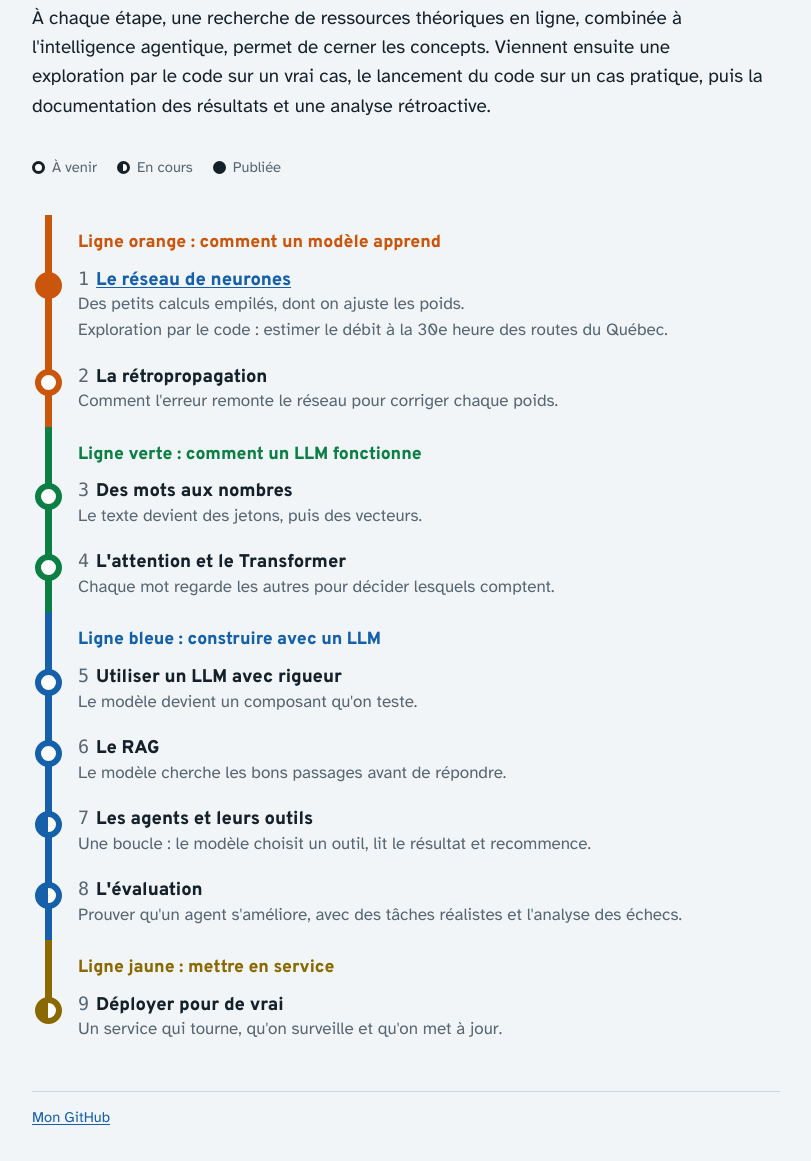
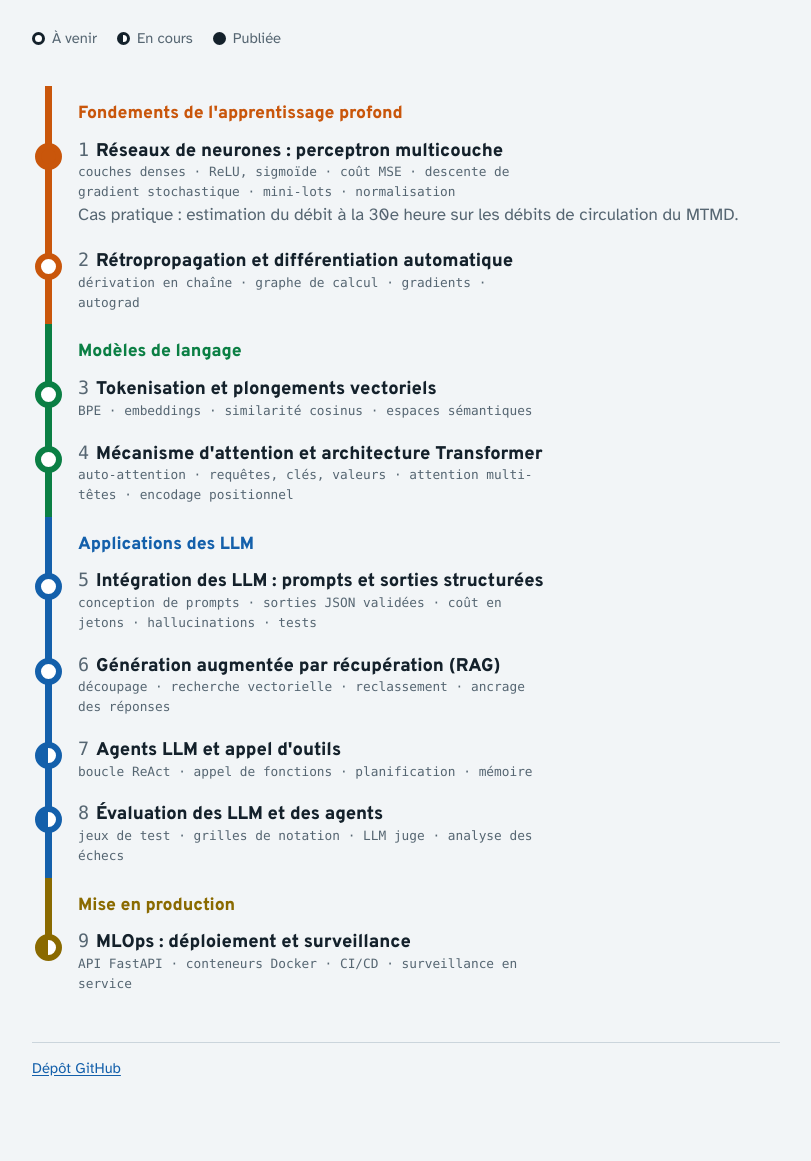
Before and after one commit to akrambouznad789-cyber/roadmap-ia, a plain HTML site: page docs/index.html in a window 1280 px wide. Shown: the part 143-1304 px from the top of the page, without its empty margins (234-1045 px from the left). After the commit the page ends 1279 px from the top, so only its background shows below. Drawn offline with Linux system fonts and the light colour scheme; a web font is replaced by a local one.

Commit message:
Carte technique, README par station, page d'exemple

```diff
--- a/docs/index.html
+++ b/docs/index.html
@@ -4,7 +4,7 @@
 <meta charset="utf-8">
 <meta name="viewport" content="width=device-width, initial-scale=1, viewport-fit=cover">
 <title>Parcours IA d'Akram Bouznad</title>
-<meta name="description" content="Mon apprentissage de l'IA en public, une station à la fois, des réseaux de neurones jusqu'aux agents.">
+<meta name="description" content="Feuille de route en intelligence artificielle : des réseaux de neurones aux agents LLM, avec des cas pratiques en transport.">
 <link rel="preconnect" href="https://fonts.googleapis.com">
 <link rel="preconnect" href="https://fonts.gstatic.com" crossorigin>
 <link rel="stylesheet" href="https://fonts.googleapis.com/css2?family=Atkinson+Hyperlegible:wght@400;700&family=Overpass:wght@800&family=Overpass+Mono:wght@500&display=swap">
@@ -13,9 +13,8 @@
 <body>
 <main class="page">
   <header>
-    <p class="surtitre">Apprendre en public</p>
+    <p class="surtitre">Feuille de route</p>
     <h1>Parcours IA</h1>
-    <p class="chapeau">À chaque étape, une recherche de ressources théoriques en ligne, combinée à l'intelligence agentique, permet de cerner les concepts. Viennent ensuite une exploration par le code sur un vrai cas, le lancement du code sur un cas pratique, puis la documentation des résultats et une analyse rétroactive.</p>
   </header>
 
   <div class="legende">
@@ -25,54 +24,54 @@
   </div>
 
   <ol class="plan">
-    <li class="nom-ligne ligne-orange"><h2>Ligne orange : comment un modèle apprend</h2></li>
+    <li class="nom-ligne ligne-orange"><h2>Fondements de l'apprentissage profond</h2></li>
     <li class="station ligne-orange publiee"><span class="point"></span>
-      <h3><span class="numero">1</span><a href="parcelles/01-reseau-neurones/index.html">Le réseau de neurones</a></h3>
-      <p>Des petits calculs empilés, dont on ajuste les poids.</p>
-      <p>Exploration par le code : estimer le débit à la 30e heure des routes du Québec.</p>
+      <h3><span class="numero">1</span>Réseaux de neurones : perceptron multicouche</h3>
+      <p class="notions">couches denses · ReLU, sigmoïde · coût MSE · descente de gradient stochastique · mini-lots · normalisation</p>
+      <p>Cas pratique : estimation du débit à la 30e heure sur les débits de circulation du MTMD.</p>
     </li>
     <li class="station ligne-orange"><span class="point"></span>
-      <h3><span class="numero">2</span>La rétropropagation</h3>
-      <p>Comment l'erreur remonte le réseau pour corriger chaque poids.</p>
+      <h3><span class="numero">2</span>Rétropropagation et différentiation automatique</h3>
+      <p class="notions">dérivation en chaîne · graphe de calcul · gradients · autograd</p>
     </li>
 
-    <li class="nom-ligne ligne-verte"><h2>Ligne verte : comment un LLM fonctionne</h2></li>
+    <li class="nom-ligne ligne-verte"><h2>Modèles de langage</h2></li>
     <li class="station ligne-verte"><span class="point"></span>
-      <h3><span class="numero">3</span>Des mots aux nombres</h3>
-      <p>Le texte devient des jetons, puis des vecteurs.</p>
+      <h3><span class="numero">3</span>Tokenisation et plongements vectoriels</h3>
+      <p class="notions">BPE · embeddings · similarité cosinus · espaces sémantiques</p>
     </li>
     <li class="station ligne-verte"><span class="point"></span>
-      <h3><span class="numero">4</span>L'attention et le Transformer</h3>
-      <p>Chaque mot regarde les autres pour décider lesquels comptent.</p>
+      <h3><span class="numero">4</span>Mécanisme d'attention et architecture Transformer</h3>
+      <p class="notions">auto-attention · requêtes, clés, valeurs · attention multi-têtes · encodage positionnel</p>
     </li>
 
-    <li class="nom-ligne ligne-bleue"><h2>Ligne bleue : construire avec un LLM</h2></li>
+    <li class="nom-ligne ligne-bleue"><h2>Applications des LLM</h2></li>
     <li class="station ligne-bleue"><span class="point"></span>
-      <h3><span class="numero">5</span>Utiliser un LLM avec rigueur</h3>
-      <p>Le modèle devient un composant qu'on teste.</p>
+      <h3><span class="numero">5</span>Intégration des LLM : prompts et sorties structurées</h3>
+      <p class="notions">conception de prompts · sorties JSON validées · coût en jetons · hallucinations · tests</p>
     </li>
     <li class="station ligne-bleue"><span class="point"></span>
-      <h3><span class="numero">6</span>Le RAG</h3>
-      <p>Le modèle cherche les bons passages avant de répondre.</p>
+      <h3><span class="numero">6</span>Génération augmentée par récupération (RAG)</h3>
+      <p class="notions">découpage · recherche vectorielle · reclassement · ancrage des réponses</p>
     </li>
     <li class="station ligne-bleue en-cours"><span class="point"></span>
-      <h3><span class="numero">7</span>Les agents et leurs outils</h3>
-      <p>Une boucle : le modèle choisit un outil, lit le résultat et recommence.</p>
+      <h3><span class="numero">7</span>Agents LLM et appel d'outils</h3>
+      <p class="notions">boucle ReAct · appel de fonctions · planification · mémoire</p>
     </li>
     <li class="station ligne-bleue en-cours"><span class="point"></span>
-      <h3><span class="numero">8</span>L'évaluation</h3>
-      <p>Prouver qu'un agent s'améliore, avec des tâches réalistes et l'analyse des échecs.</p>
+      <h3><span class="numero">8</span>Évaluation des LLM et des agents</h3>
+      <p class="notions">jeux de test · grilles de notation · LLM juge · analyse des échecs</p>
     </li>
 
-    <li class="nom-ligne ligne-jaune"><h2>Ligne jaune : mettre en service</h2></li>
+    <li class="nom-ligne ligne-jaune"><h2>Mise en production</h2></li>
     <li class="station ligne-jaune en-cours"><span class="point"></span>
-      <h3><span class="numero">9</span>Déployer pour de vrai</h3>
-      <p>Un service qui tourne, qu'on surveille et qu'on met à jour.</p>
+      <h3><span class="numero">9</span>MLOps : déploiement et surveillance</h3>
+      <p class="notions">API FastAPI · conteneurs Docker · CI/CD · surveillance en service</p>
     </li>
   </ol>
 
   <footer>
-    <p><a href="https://github.com/akrambouznad789-cyber">Mon GitHub</a></p>
+    <p><a href="https://github.com/akrambouznad789-cyber/roadmap-ia">Dépôt GitHub</a></p>
   </footer>
 </main>
 </body>
--- a/docs/style.css
+++ b/docs/style.css
@@ -89,6 +89,7 @@ header { display: grid; gap: 12px; }
 .numero { font-family: var(--chasse-fixe); font-weight: 500; color: var(--discret); margin-right: 7px; }
 .station p { color: var(--discret); max-width: 60ch; }
 .etat { font-family: var(--chasse-fixe); font-size: 0.78rem; }
+.station .notions { font-family: var(--chasse-fixe); font-size: 0.8rem; }
 
 .parcelle section { display: grid; gap: 10px; }
 .parcelle section > * { min-width: 0; }
```
Also changed, not shown: docs/parcelles/01-reseau-neurones/index.html (+16 -17 lines), gabarits/parcelle.html (+5 -6 lines), 3 other files.
